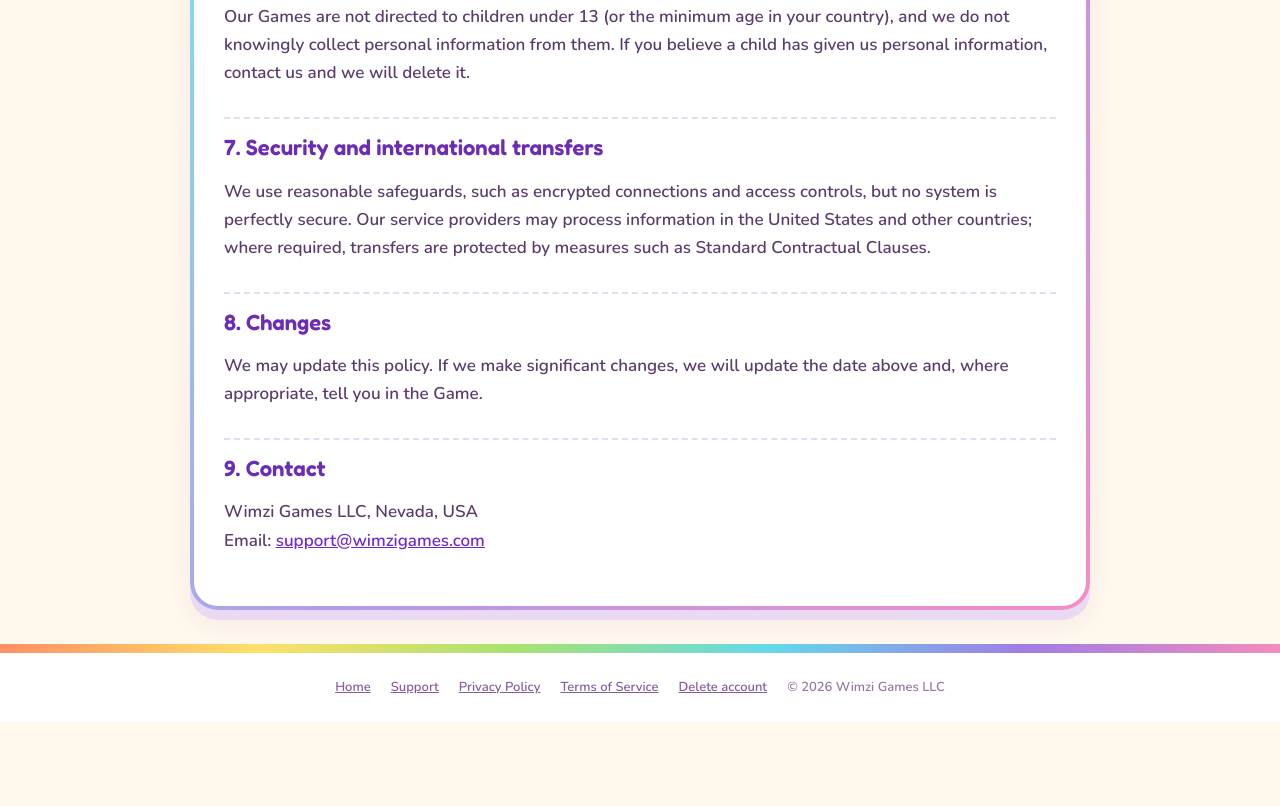
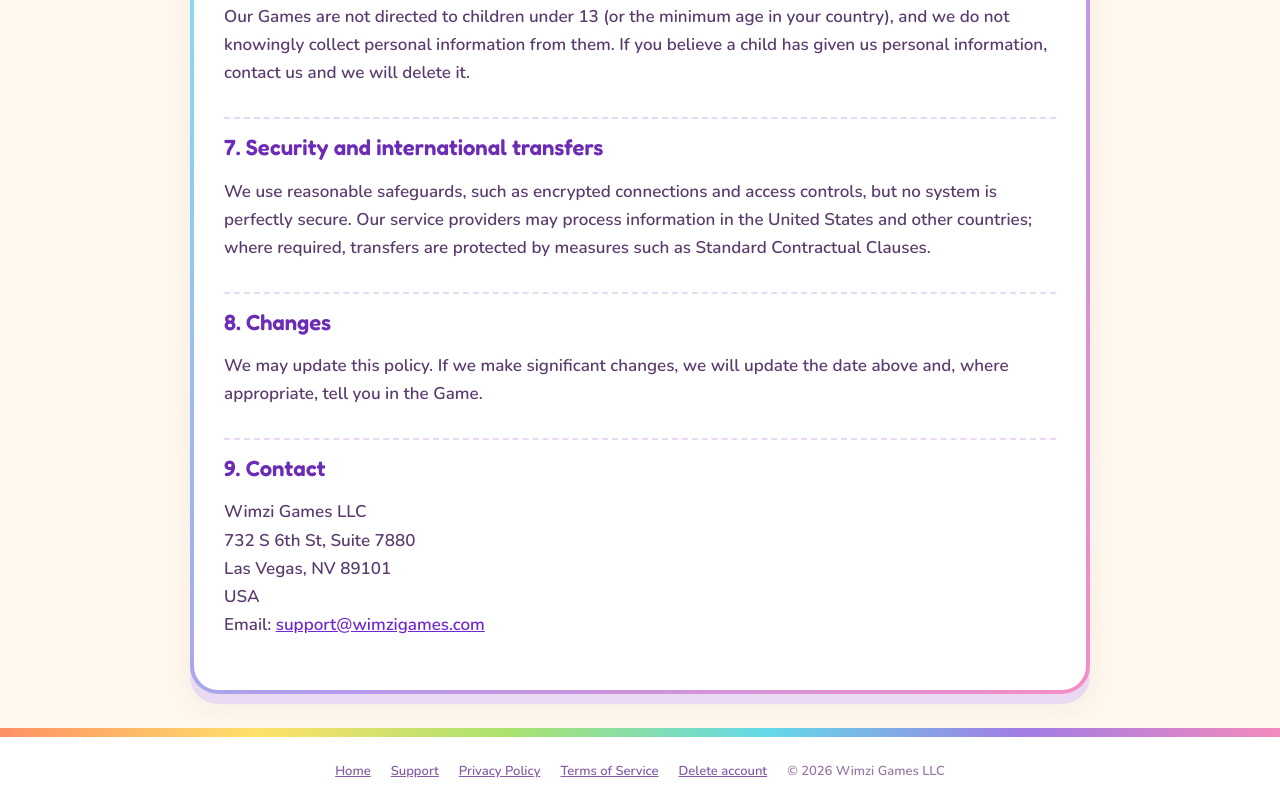
Before and after one commit to watsoncharliem-cmd/wimzigames-site, a plain HTML site: page privacy/index.html in a window 1280 px wide. Shown: the part 3283-4089 px from the top of the page. Before the commit the page ends 4005 px from the top, so only its background shows below. Drawn offline with nearby package versions, Linux system fonts and the light colour scheme.

Commit message:
Update contact information in privacy policy

```diff
--- a/privacy/index.html
+++ b/privacy/index.html
@@ -82,7 +82,7 @@
 <p>We may update this policy. If we make significant changes, we will update the date above and, where appropriate, tell you in the Game.</p>
 
 <h2>9. Contact</h2>
-<p>Wimzi Games LLC, Nevada, USA<br>Email: <a href="mailto:support@wimzigames.com">support@wimzigames.com</a></p>
+   <p>Wimzi Games LLC<br>732 S 6th St, Suite 7880<br>Las Vegas, NV 89101<br>USA<br>Email: <a href="mailto:support@wimzigames.com">support@wimzigames.com</a></p>
 </div></main>
 <footer><div class="wrap"><a href="/">Home</a><a href="mailto:support@wimzigames.com">Support</a><a href="/privacy/">Privacy Policy</a><a href="/terms/">Terms of Service</a><a href="/delete/">Delete account</a><span>&copy; <span id="y">2026</span> Wimzi Games LLC</span></div></footer>
 <script>document.getElementById('y').textContent=new Date().getFullYear()</script>
```
